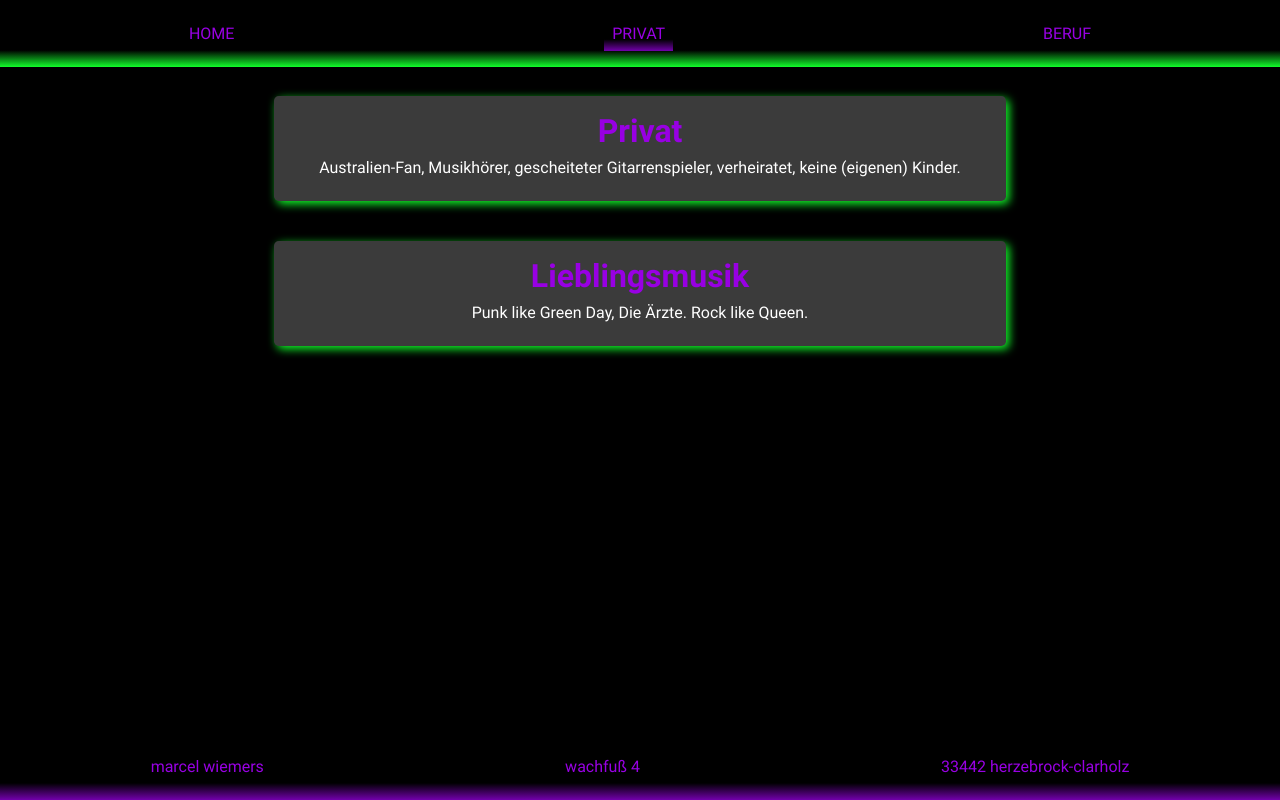
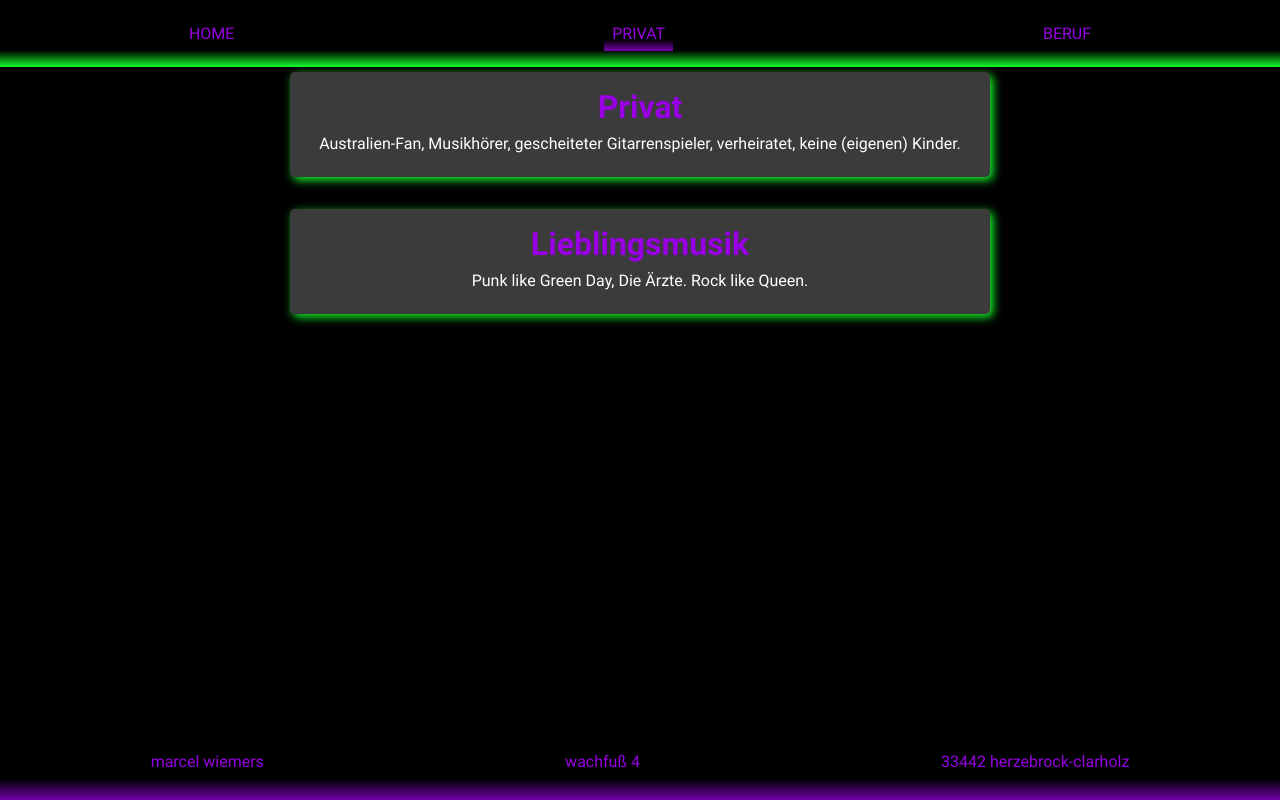
Before and after one commit to m-wiemers/klebauter, a Next.js app: page /privat in a window 1280 px wide. Built offline with nearby package versions, Linux system fonts and the light colour scheme.

Commit message:
intigrate lottoapp

```diff
--- a/components/Card.tsx
+++ b/components/Card.tsx
@@ -10,12 +10,12 @@ type Props = {
 };
 
 type StyleProps = {
-    Height?: boolean;
-    rotated?: boolean;
-}
+  Height?: boolean;
+  rotated?: boolean;
+};
 
 const Wrapper = styled.div<StyleProps>`
-  margin-bottom: 2.5rem;
+  margin-bottom: 1rem;
   display: flex;
   justify-content: center;
   ${({ Height }) => (Height ? `${heightTransOpen}` : `${heightTransClose}`)}
@@ -28,6 +28,7 @@ const InnerWrapper = styled.div`
   align-items: center;
   width: 100%;
   padding: 1rem;
+  margin: 0.5rem;
   border-radius: 0.3rem;
   box-shadow: 3px 3px 10px var(--border-color);
   background-color: var(--grey-1);
--- a/components/Footer.tsx
+++ b/components/Footer.tsx
@@ -8,6 +8,8 @@ const Wrapper = styled.div`
     var(--background-color),
     var(--font-color-2)
   );
+  z-index: 1;
+  grid-area: footer;
 
   @media only screen and (max-width: 540px) {
     background-image: none;
@@ -15,6 +17,7 @@ const Wrapper = styled.div`
 `;
 
 const InnerWrapper = styled.div`
+  padding-top: 0.5rem;
   width: 100vw;
   display: flex;
   justify-content: space-around;
@@ -23,6 +26,7 @@ const InnerWrapper = styled.div`
     flex-direction: column;
     justify-content: none;
     text-align: center;
+    padding-top: 0;
   }
 `;
 
--- a/components/Menu.tsx
+++ b/components/Menu.tsx
@@ -24,6 +24,9 @@ const Wrapper = styled.div`
     var(--border-color)
   );
   color: var(--font-color);
+  z-index: 1;
+  grid-area: header;
+  grid-row: 1;
 `;
 
 const ActiveStyle = css`
--- a/package.json
+++ b/package.json
@@ -14,6 +14,7 @@
     "npm": "^8.4.0",
     "react": "17.0.2",
     "react-dom": "17.0.2",
+    "react-iframe": "^1.8.0",
     "styled-components": "^5.3.3"
   },
   "devDependencies": {
--- a/pages/_app.tsx
+++ b/pages/_app.tsx
@@ -5,15 +5,22 @@ import styled from "styled-components";
 import Menu from "../components/Menu";
 import { useRouter } from "next/router";
 
-const ContentWrapper = styled.div`
-  flex: 1;
-  margin: 6rem 2rem 2rem 2rem;
+const Wrapper = styled.div`
+  display: grid;
+  grid-template-rows: 4em 1fr 4em;
+  width: 100vw;
+  height: 100vh;
+  grid-template-areas: "header" "content" "footer";
+  overflow: hidden;
   color: var(--font-color);
   text-align: center;
+`;
 
-  @media only screen and (max-width: 540px) {
-    margin: 5rem 0.5rem 0.5rem 0.5rem;
-  }
+const ContentWrapper = styled.div`
+  margin: 0 1rem;
+  grid-area: content;
+  overflow: auto;
+  height: 100%;
 `;
 
 function MyApp({ Component, pageProps }: AppProps) {
@@ -25,6 +32,7 @@ function MyApp({ Component, pageProps }: AppProps) {
 
   return (
     <>
+      <Wrapper>
         <Menu
           points={menupoints}
           active={router.pathname == "/" ? "home" : router.pathname}
@@ -33,6 +41,7 @@ function MyApp({ Component, pageProps }: AppProps) {
           <Component {...pageProps} />
         </ContentWrapper>
         <Footer />
+      </Wrapper>
     </>
   );
 }
--- a/pages/beruf.tsx
+++ b/pages/beruf.tsx
@@ -1,4 +1,5 @@
 import Card from "../components/Card";
+import { mq } from "../helpers/mediaQueries";
 
 const Business = (): JSX.Element => {
   return (
--- a/pages/privat.tsx
+++ b/pages/privat.tsx
@@ -1,4 +1,5 @@
 import Card from "../components/Card";
+import { mq } from "../helpers/mediaQueries";
 
 const Private = (): JSX.Element => {
   return (
@@ -7,6 +8,7 @@ const Private = (): JSX.Element => {
         headline="Privat"
         text="Australien-Fan, Musikhörer, gescheiteter Gitarrenspieler, verheiratet, keine (eigenen) Kinder."
       />
+
       <Card
         headline="Lieblingsmusik"
         text="Punk like Green Day, Die Ärzte. Rock like Queen."
--- a/styles/globals.css
+++ b/styles/globals.css
@@ -43,10 +43,12 @@
   --grey-4: #810fb9;
   --border-color: #12ff2b;
 }
+* {
+  box-sizing: border-box;
+}
 
 html {
   background-color: var(--background-color);
-  box-sizing: border-box;
   font-size: 16px;
   overflow-x: hidden;
 }
@@ -54,13 +56,6 @@ html {
 body {
   width: 100%;
   margin: 0;
-}
-
-#__next {
-  display: flex;
-  min-height: 100vh;
-  margin: 0 auto;
-  flex-direction: column;
 }
 
 h1 {
```
Also changed, not shown: helpers/mediaQueries.tsx (added, +13 -0 lines), pages/projects/lotto.tsx (added, +25 -0 lines), 1 other file (tests, documents, lock files or other folders). Lines whose indentation alone changed are shown as unchanged.
